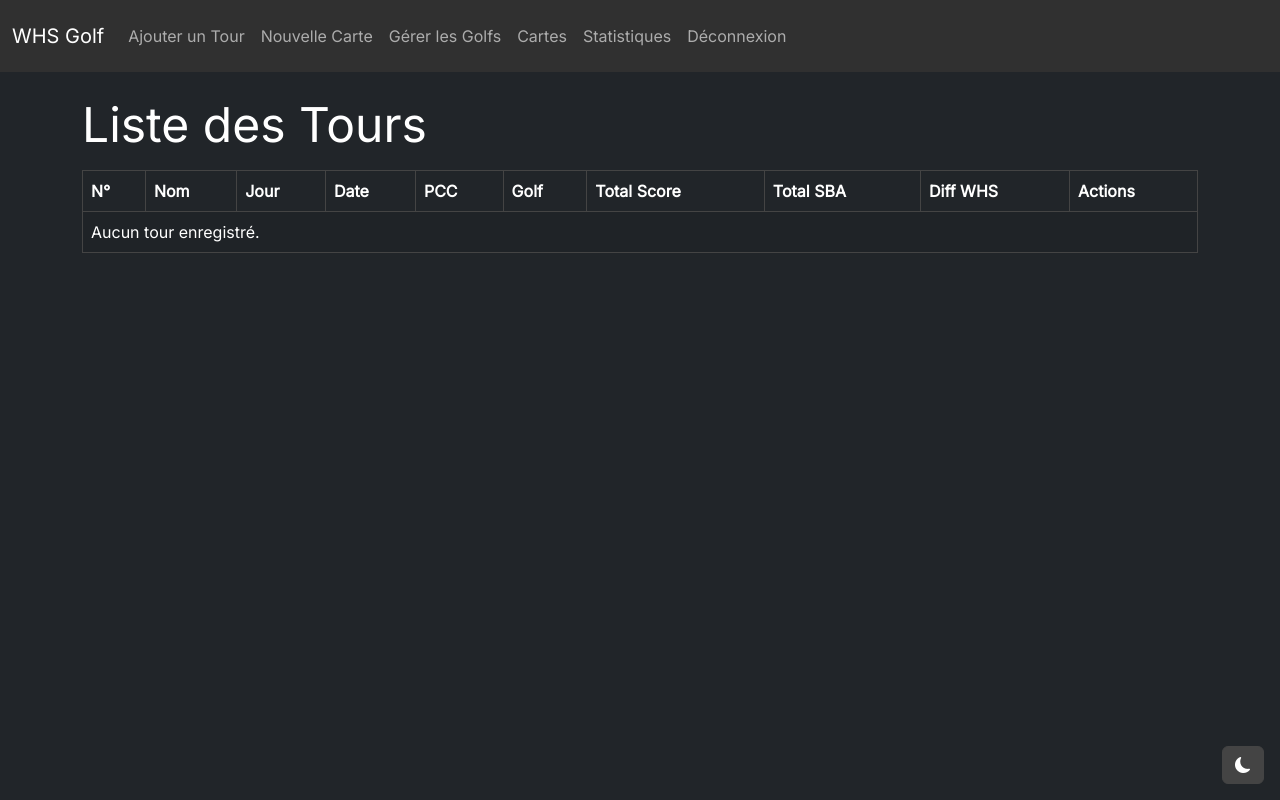
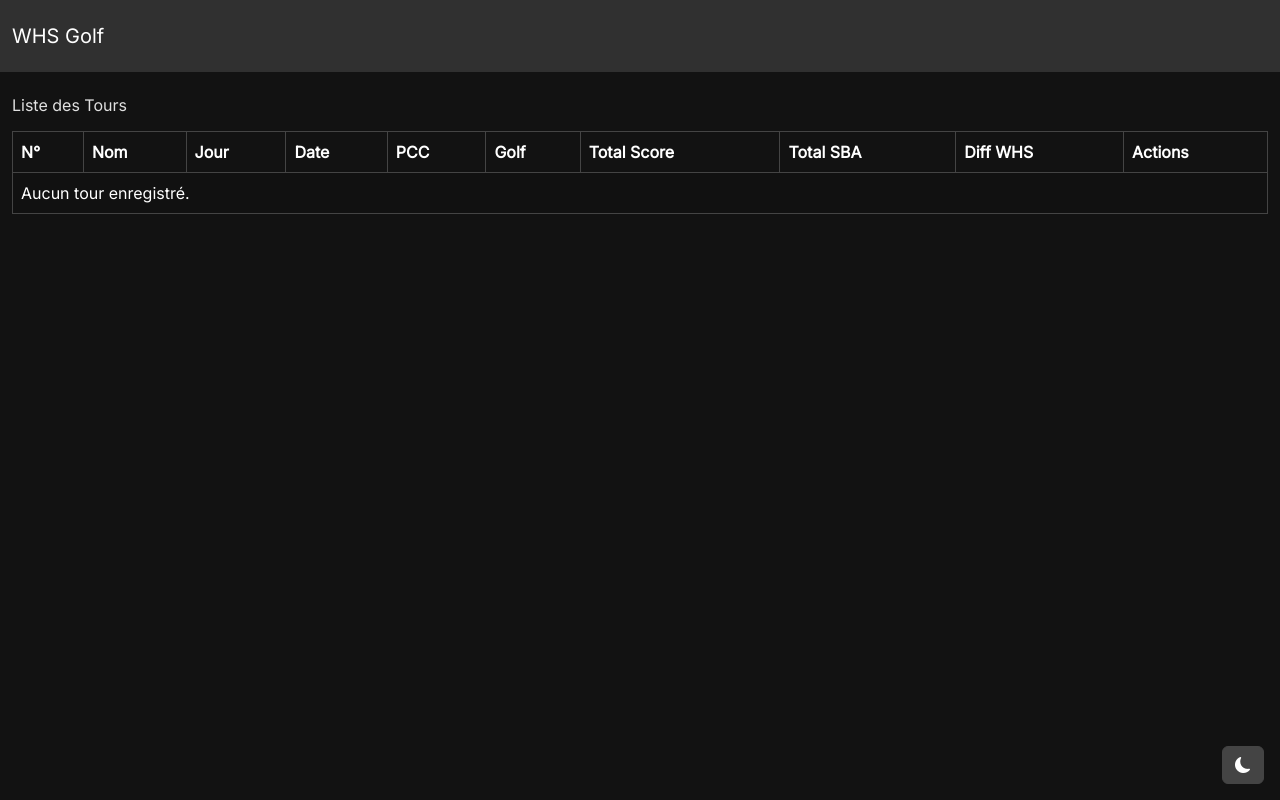
Before and after one commit to djemartin/index_WHS, a Flask app: page / in a window 1280 px wide. Run offline with Flask 3, Linux system fonts and the light colour scheme; the visitor is signed in with stand-in values (Sample User, id 1); data that the repository does not hold is empty; some libraries are stand-ins or nearby versions.

Commit message:
Add Tailwind CSS theme with dark mode

```diff
--- a/static/styles.css
+++ b/static/styles.css
@@ -1,20 +1,18 @@
 body {
   margin: 0;
   padding: 0;
-  font-family: 'Segoe UI', Roboto, sans-serif;
+  font-family: 'Inter', 'Segoe UI', Roboto, sans-serif;
   min-height: 100vh;
 }
 
-body.dark-theme {
-  background: #212529;
-  color: #fff;
-  font-family: 'Inter', 'Segoe UI', Roboto, sans-serif;
+body.light-theme {
+  background: #F5F5F5;
+  color: #333333;
 }
 
-body.light-theme {
-  background: #f8f9fa;
-  color: #212529;
-  font-family: 'Inter', 'Segoe UI', Roboto, sans-serif;
+body.dark-theme {
+  background: #121212;
+  color: #E0E0E0;
 }
 .best-diff {
   color: #ffae42;
--- a/templates/layout.html
+++ b/templates/layout.html
@@ -7,8 +7,36 @@
     <link rel="stylesheet" href="{{ url_for('static', filename='styles.css') }}">
     <link rel="stylesheet" href="https://cdn.jsdelivr.net/npm/bootstrap-icons@1.11.3/font/bootstrap-icons.css">
     <link rel="stylesheet" href="https://fonts.googleapis.com/css2?family=Inter&display=swap">
+    <script src="https://cdn.tailwindcss.com"></script>
+    <script>
+      tailwind.config = {
+        darkMode: 'class',
+        theme: {
+          extend: {
+            colors: {
+              golf: {
+                green: '#2E7D32',
+                darkgreen: '#1B5E20',
+                beige: '#D7C4A3',
+                gold: '#C19A6B',
+                ocean: '#0277BD',
+                rust: '#B71C1C',
+                background: '#F5F5F5',
+                darkbg: '#121212',
+                text: '#333333',
+                darktext: '#E0E0E0',
+              },
+            },
+            fontFamily: {
+              sans: ['Inter', 'sans-serif'],
+            },
+          },
+        },
+        plugins: [],
+      }
+    </script>
 </head>
-<body class="dark-theme">
+<body class="dark-theme dark">
 <nav class="navbar navbar-expand-lg navbar-dark bg-dark">
   <div class="container-fluid">
     <a class="navbar-brand" href="{{ url_for('index') }}">WHS Golf</a>
@@ -45,14 +73,14 @@
     const icon = document.querySelector('.theme-toggle i');
     if(theme === 'light'){
       link.href = 'https://cdn.jsdelivr.net/npm/bootswatch@5.3.2/dist/lux/bootstrap.min.css';
-      document.body.classList.remove('dark-theme');
+      document.body.classList.remove('dark-theme', 'dark');
       document.body.classList.add('light-theme');
       icon.classList.remove('bi-moon-fill');
       icon.classList.add('bi-moon');
     }else{
       link.href = 'https://cdn.jsdelivr.net/npm/bootswatch@5.3.2/dist/darkly/bootstrap.min.css';
       document.body.classList.remove('light-theme');
-      document.body.classList.add('dark-theme');
+      document.body.classList.add('dark-theme', 'dark');
       icon.classList.remove('bi-moon');
       icon.classList.add('bi-moon-fill');
     }
```
Also changed, not shown: tailwind.config.js (added, +25 -0 lines).
